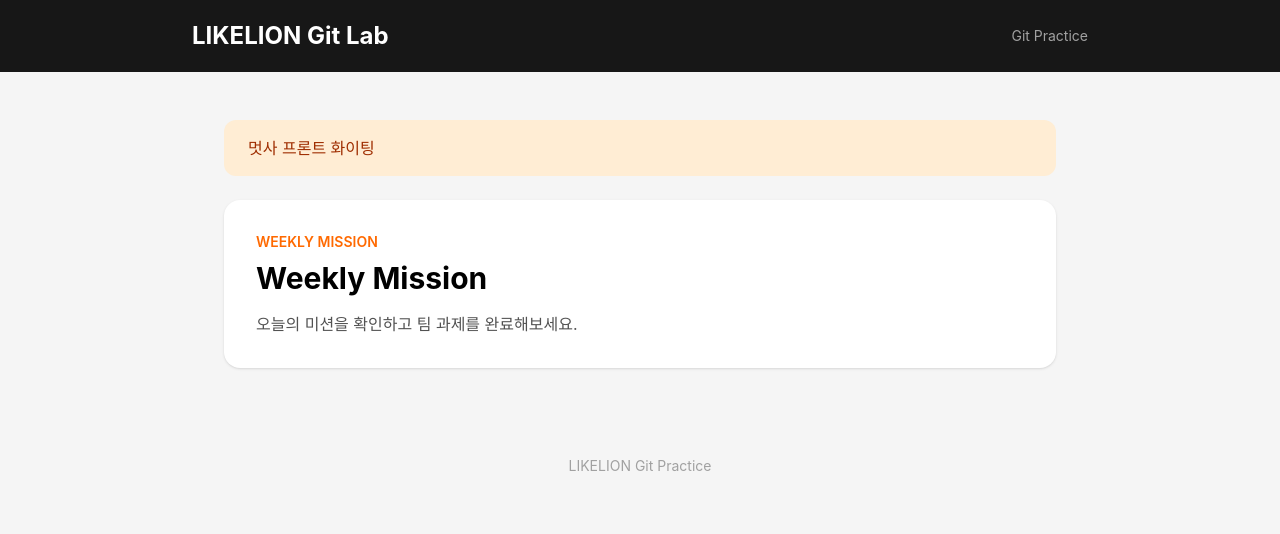
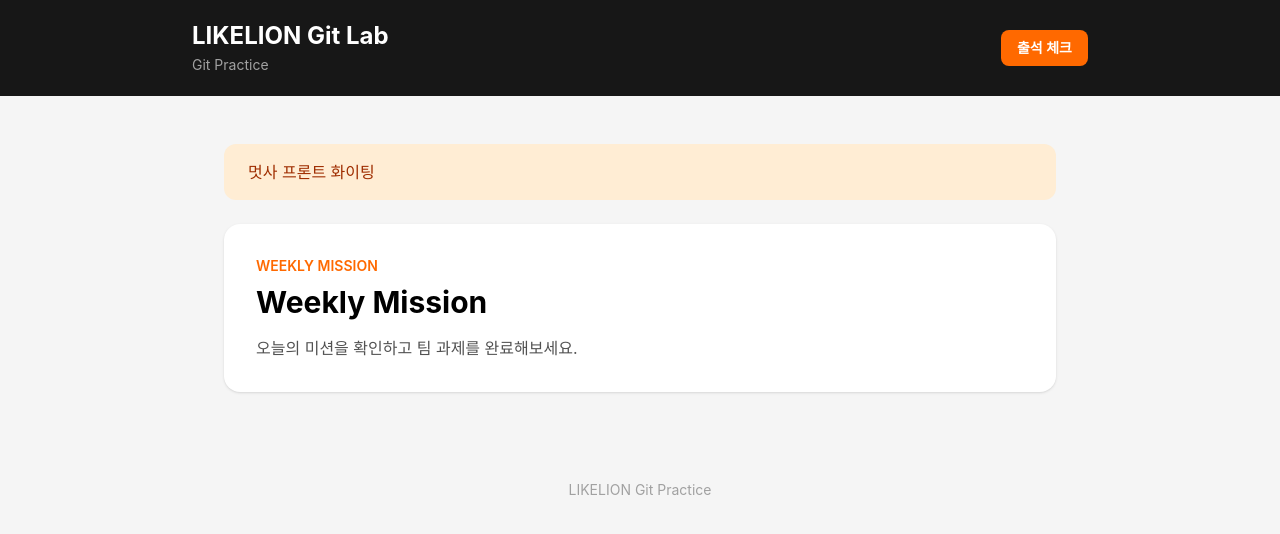
Before and after one commit to seoryeong9/likelion-git-assignment, a React (Vite) app: page / in a window 1280 px wide. Shown: the top 534 px of the page. Built offline with nearby package versions, Linux system fonts and the light colour scheme.

Commit message:
feat: add attendance button

```diff
--- /dev/null
+++ b/src/components/AttendanceButton.jsx
@@ -0,0 +1,9 @@
+function AttendanceButton() {
+    return (
+      <button className="rounded-lg bg-orange-500 px-4 py-2 text-sm font-semibold text-white hover:bg-orange-600">
+        출석 체크
+      </button>
+    );
+  }
+
+  export default AttendanceButton;
--- a/src/components/Header.jsx
+++ b/src/components/Header.jsx
@@ -1,7 +1,10 @@
+import AttendanceButton from "./AttendanceButton";
+
 function Header() {
   return (
     <header className="bg-neutral-900 px-8 py-5 text-white">
       <div className="mx-auto flex max-w-4xl items-center justify-between">
+        <div>
           <h1 className="text-2xl font-bold">
             LIKELION Git Lab
           </h1>
@@ -10,6 +13,9 @@
             Git Practice
           </span>
         </div>
+
+        <AttendanceButton />
+      </div>
     </header>
   );
 }
```
Lines whose indentation alone changed are shown as unchanged.
